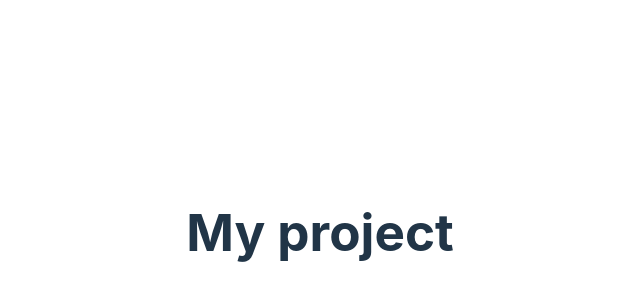
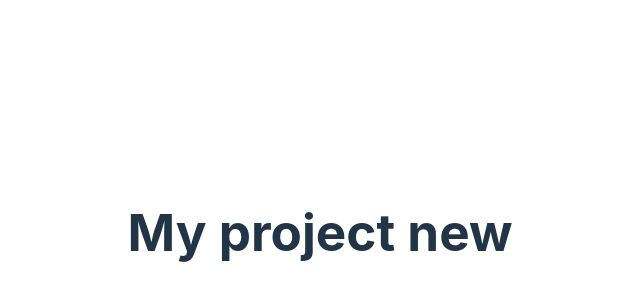
Before and after one commit to zena86/react-forms, a React (Vite) app: page / in a window 1280 px wide. Shown: the part 168-468 px from the top of the page, without its empty margins (320-960 px from the left). Built offline with nearby package versions, Linux system fonts and the light colour scheme.

Commit message:
chore: add react-hook-form, yup, rtk,  react-router to the app

```diff
--- a/src/App.tsx
+++ b/src/App.tsx
@@ -1,7 +1,7 @@
 import './App.css';
 
 function App() {
-  return <h1>My project</h1>;
+  return <h1>My project new</h1>;
 }
 
 export default App;
```
Also changed, not shown: package.json (+6 -1 lines), 1 other file (tests, documents, lock files or other folders).
